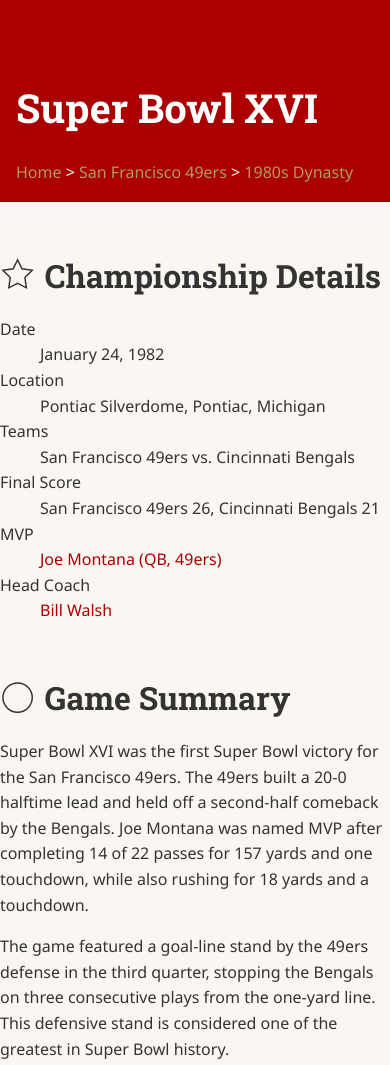
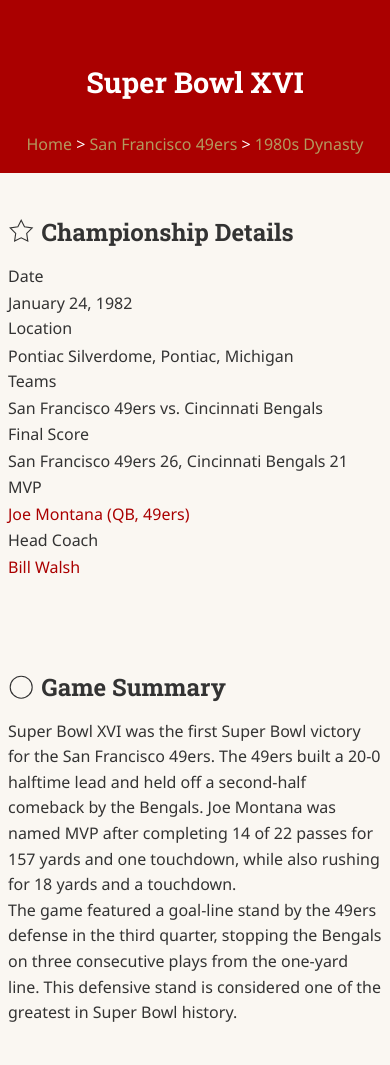
Before and after one commit to blynch02/CSC437, a website: page packages/proto/public/championships/super-bowl-XVI.html in a window 390 px wide. Shown: the top 1065 px of the page. Drawn offline with Linux system fonts and the light colour scheme.

Commit message:
Lab 5 - made various  changes to the css, implemented a flexbox grid, and added responsive design principles

```diff
--- a/packages/proto/public/championships/super-bowl-XVI.html
+++ b/packages/proto/public/championships/super-bowl-XVI.html
@@ -4,11 +4,13 @@
     <meta charset="utf-8">
     <meta name="viewport" content="width=device-width, initial-scale=1.0">
     <title>Super Bowl XVI | NFL Dynasty Tracker</title>
+    <link rel="stylesheet" href="/styles/reset.css">
     <link rel="preconnect" href="https://fonts.googleapis.com">
     <link rel="preconnect" href="https://fonts.gstatic.com" crossorigin>
     <link href="https://fonts.googleapis.com/css2?family=Noto+Sans:ital,wght@0,400;0,700;1,400&family=Roboto+Slab:wght@400;700&display=swap" rel="stylesheet">
     <link rel="stylesheet" href="/styles/tokens.css">
     <link rel="stylesheet" href="/styles/page.css">
+    <link rel="stylesheet" href="/styles/layout.css">
 </head>
 <body>
     <header>
--- /dev/null
+++ b/packages/proto/public/styles/layout.css
@@ -0,0 +1,110 @@
+/* Layout Styles */
+
+header {
+    display: flex;
+    justify-content: space-between; /* Space out items like title and nav */
+    align-items: center; /* Vertically align items */
+    flex-wrap: wrap; /* Allow items to wrap on smaller screens if needed */
+    gap: var(--size-spacing-medium); /* Add gap between items if they wrap */
+    /* Padding is already applied via page.css based on tokens */
+}
+
+/* Constrain and center main content area */
+main {
+    display: grid;
+    grid-template-columns: repeat(12, 1fr); /* 12 equal fraction columns */
+    gap: var(--size-spacing-large); /* Gap between grid columns/rows */
+
+    max-width: 1100px; /* Slightly less than 1200 to allow some breathing room */
+    margin-left: auto;
+    margin-right: auto;
+    padding: var(--size-spacing-large) var(--size-spacing-xlarge); /* Vertical and Horizontal padding */
+    margin-bottom: var(--size-spacing-xlarge);
+}
+
+/* Default layout for sections within main */
+main > section {
+    grid-column: span 12; /* Make sections span full width by default */
+}
+
+/* Add some default bottom margin to sections for spacing */
+section {
+    margin-bottom: var(--size-spacing-xlarge);
+}
+
+/* Layout for Definition Lists (e.g., Team Info, Player Info) */
+dl {
+    display: grid;
+    grid-template-columns: auto 1fr; /* Label column sized to content, Value takes remaining space */
+    gap: var(--size-spacing-small) var(--size-spacing-large); /* Row gap and Column gap */
+    margin-bottom: var(--size-spacing-large); /* Consistent spacing below lists */
+}
+
+dd {
+    margin-left: 0; /* Remove browser default indentation */
+}
+
+/* Layout for Unordered Lists (e.g., Franchises, Achievements, Players) */
+ul {
+    margin-bottom: var(--size-spacing-large); /* Consistent spacing below lists */
+    /* display: grid; */ /* Uncomment and configure if grid layout is needed */
+    /* gap: var(--size-spacing-small); */
+}
+
+li {
+    margin-bottom: var(--size-spacing-small); /* Consistent spacing between list items */
+}
+
+/* Style links within lists specifically if needed */
+/* li a { ... } */
+
+/* --- Responsive Breakpoints --- */
+
+/* Tablet */
+@media (max-width: 992px) {
+    main {
+        grid-template-columns: repeat(8, 1fr); /* Switch to 8 columns */
+        gap: var(--size-spacing-medium); /* Slightly reduce gap */
+        padding: var(--size-spacing-medium) var(--size-spacing-large);
+    }
+    main > section {
+        grid-column: span 8; /* Span full width (8 cols) */
+    }
+    /* Adjust h1/h2 font size potentially */
+    h1 { font-size: 2.2em; }
+    h2 { font-size: 1.8em; }
+}
+
+/* Mobile */
+@media (max-width: 600px) {
+    main {
+        grid-template-columns: repeat(4, 1fr); /* Switch to 4 columns */
+        gap: var(--size-spacing-small);
+        padding: var(--size-spacing-small) var(--size-spacing-medium);
+    }
+    main > section {
+        grid-column: span 4; /* Span full width (4 cols) */
+    }
+
+    header {
+        justify-content: center; /* Center header items on small screens */
+        text-align: center;
+    }
+    header nav {
+        width: 100%; /* Make nav take full width if it wraps */
+        text-align: center;
+        margin-top: var(--size-spacing-small);
+    }
+
+    /* Adjust h1/h2 font size potentially */
+    h1 { font-size: 1.8em; }
+    h2 { font-size: 1.5em; }
+
+    dl {
+        grid-template-columns: 1fr; /* Stack dl items */
+        gap: 0 var(--size-spacing-small); /* Remove column gap, keep row gap */
+    }
+    dt {
+        margin-bottom: 0.1em;
+    }
+}
--- a/packages/proto/public/styles/reset.css
+++ b/packages/proto/public/styles/reset.css
@@ -0,0 +1,26 @@
+* {
+  margin: 0;
+  padding: 0; /* Add padding reset too */
+  box-sizing: border-box;
+}
+
+body {
+  line-height: 1.5; /* Establish base line height */
+  -webkit-font-smoothing: antialiased; /* Improve font rendering */
+}
+
+img, picture, video, canvas, svg { /* Make media flexible */
+  display: block; /* Avoid bottom space */
+  max-width: 100%;
+}
+
+/* Optional: Remove list styles */
+ul, ol {
+  list-style: none;
+}
+
+/* Optional: Basic anchor reset */
+a {
+  text-decoration: none;
+  color: inherit;
+}
```
Also changed, not shown: packages/proto/public/coaches/walsh.html (+2 -0 lines), packages/proto/public/dynasties/49ers-80s.html (+2 -0 lines), packages/proto/public/franchises/49ers.html (+2 -0 lines), packages/proto/public/hof_players/montana.html (+2 -0 lines), packages/proto/public/index.html (+2 -0 lines), packages/proto/public/legendary_games/the-catch.html (+2 -0 lines).
